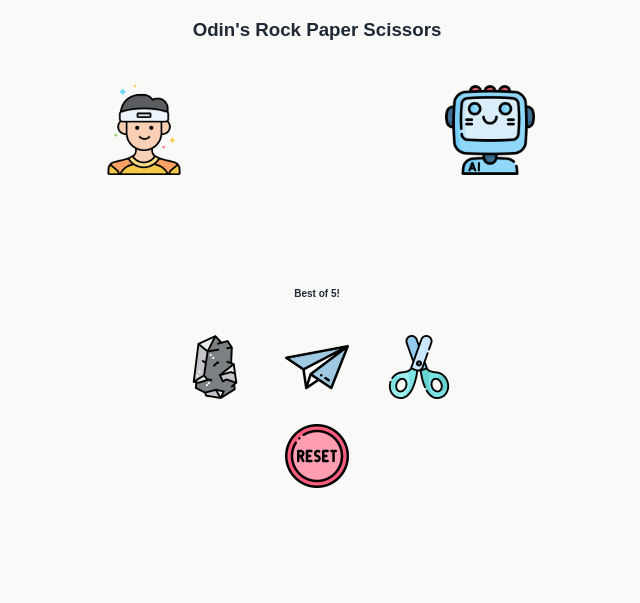
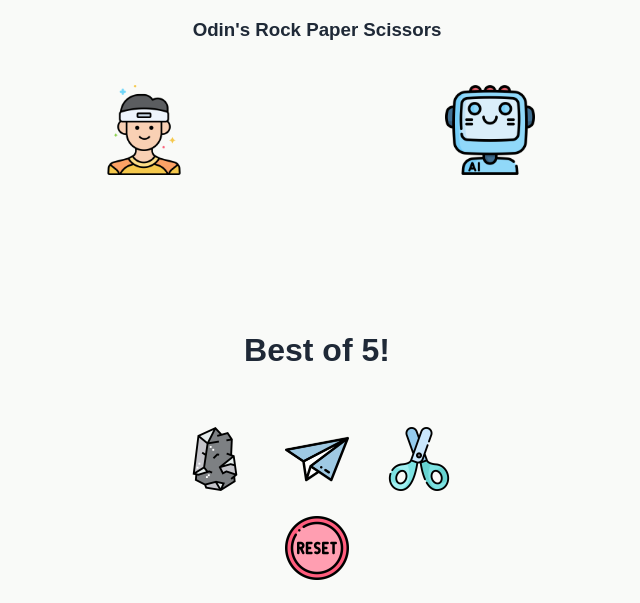
Before and after one commit to lefthandedcoder/RockPaperScissors, a plain HTML site: page index.html in a window 1280 px wide. Shown: the top 603 px of the page, without its empty margins (323-963 px from the left). Drawn offline with Linux system fonts and the light colour scheme.

Commit message:
Update style.css

```diff
--- a/css/style.css
+++ b/css/style.css
@@ -22,7 +22,7 @@ body {
     gap: 2vw;
 }
 #player-score, #pc-score {
-    font-size: 10px;
+    font-size: 2em;
     font-weight: bold;
 }
 
@@ -33,13 +33,14 @@ body {
 
 #round-result, #game-result {
     font-weight: bold;
-    font-size: 10px;
+    font-size: 2em;
 }
 
 #buttons {
     display: flex;
     flex-direction: column;
     align-items: center;
+    justify-content: center;
     gap: 2vw;
 }
 
```
